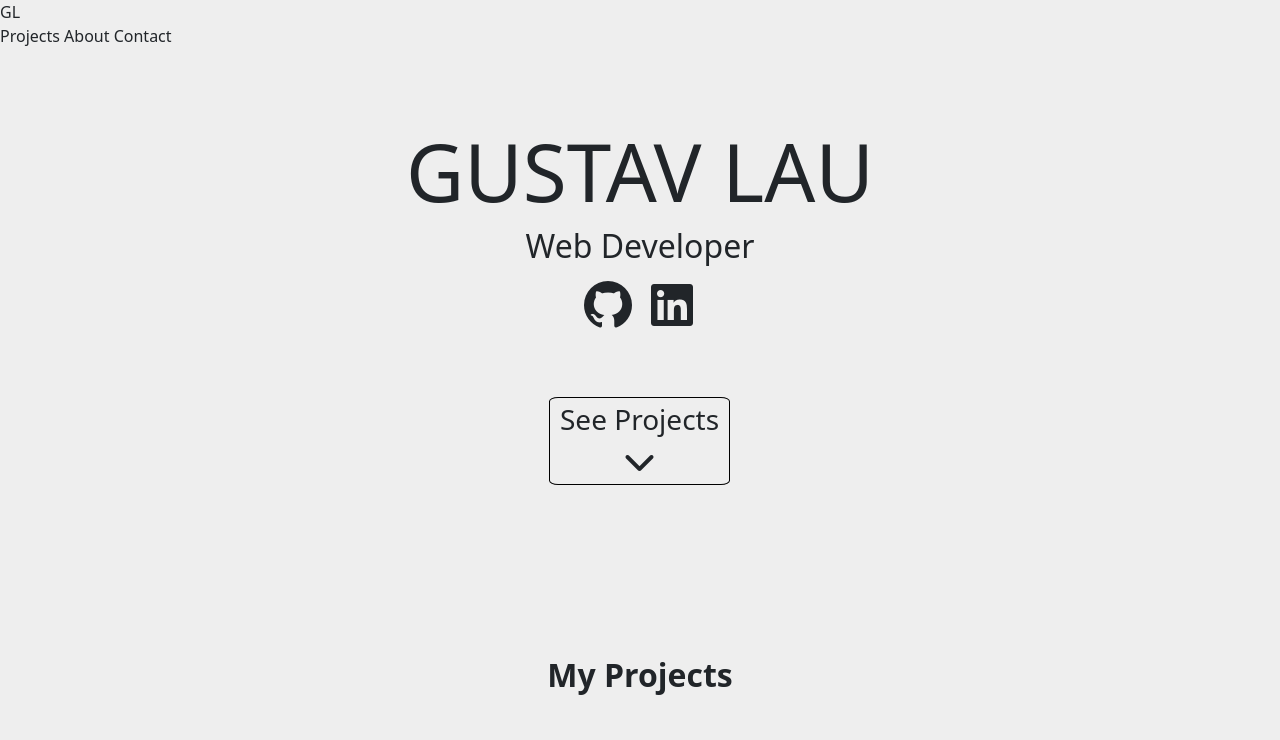
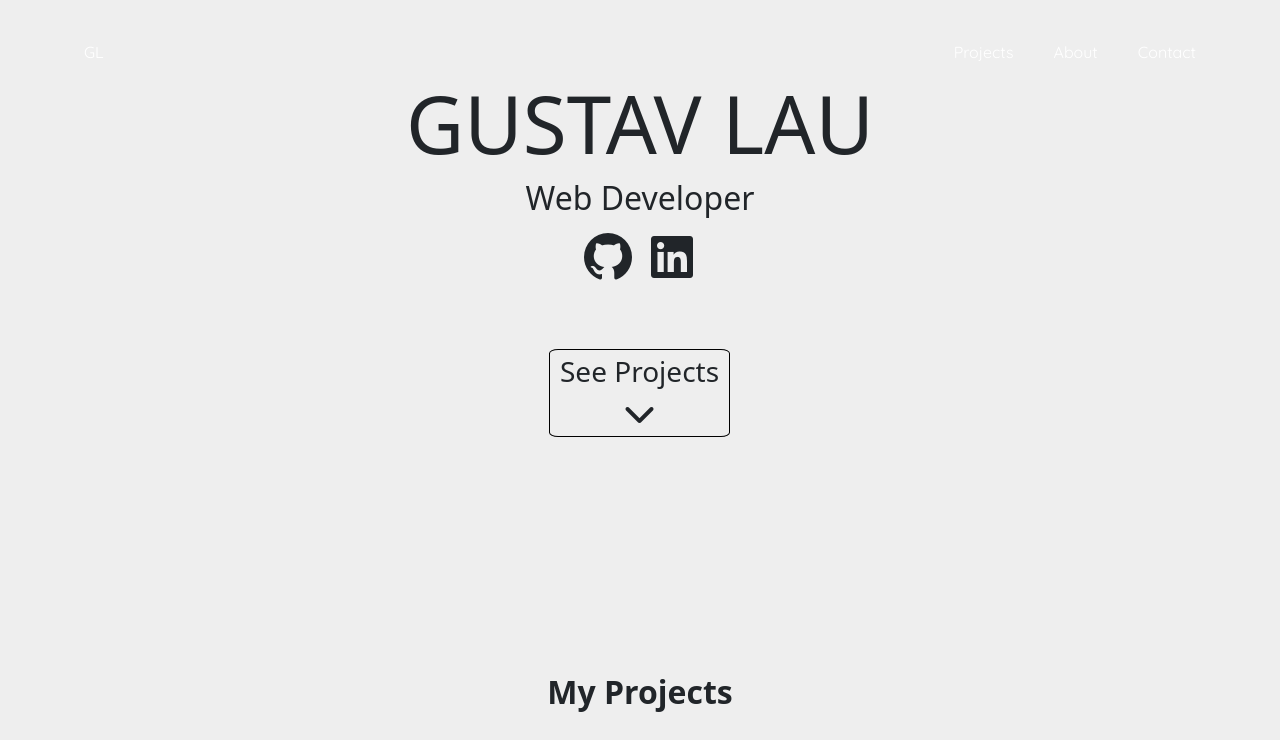
Before and after one commit to gustavlau/gustavlau.github.io, a plain HTML site: page index.html in a window 1280 px wide. Shown: the top 740 px of the page. Drawn offline with nearby package versions, Linux system fonts and the light colour scheme.

Commit message:
add nav bar style

```diff
--- a/main.css
+++ b/main.css
@@ -1,6 +1,7 @@
 /* *{
     border:solid black 1px;
 } */
+@import url('https://fonts.googleapis.com/css?family=Quicksand:400,500,700'); /*header font*/
 
 body{
     background-color:rgb(238, 238, 238)
@@ -14,23 +15,14 @@ body{
 
 }
 
-/* header{
-    width:50%;
-    margin-left:auto;
-    margin-right:auto;
+.anchor{
+  height:65px;
 }
-
-.header-text{
-    display:flex;
-    align-items: center;
-    justify-content: center;
-    flex-direction: column;
-
-} */
 
 .projects-link{
     margin-top:20px;
 }
+
 
 .links{
     width:11rem;
@@ -55,7 +47,7 @@ body{
 
 .bg-image{
   /* width:100%; */
-  height:40vh;
+  height:30vh;
   overflow-y: hidden;
 }
 
@@ -69,14 +61,16 @@ body{
     cursor:pointer;
 }
 
-.fa-chevron-down:hover{
-
-}
-
 a {
     text-decoration: none;
     color: inherit;
 }
+
+a:hover {
+  text-decoration: none;
+  color: inherit;
+}
+
 
 .top-nav{
     height:2rem;
@@ -157,18 +151,68 @@ a {
   animation-direction: normal, alternate;
 }
 
+
+.nav {
+  width: 100%;
+  height: 65px;
+  position: fixed;
+  line-height: 65px;
+  padding-top: 20px;
+  padding-bottom: 20px;
+  -webkit-transition: all 0.4s ease;
+  transition: all 0.4s ease;
+}
+
+
+.affix {
+  padding: 0;
+  background-color: #111;
+  z-index:10;
+}
+
+.nav-links {
+  width:90%;
+  margin-right:auto;
+  margin-left:auto;
+  display: flex;
+  justify-content:space-between;
+  color: white;
+  font-family: "Quicksand", sans-serif;
+  align-items:center;
+}
+
+.nav-links a{
+  margin:0 20px;
+}
+
+.nav-links a:hover{
+  color:orange;
+}
+
+#nav-link-1{
+
+}
+
+#nav-link-main{
+  font-size:1em;
+  flex-grow:1;
+}
+
+
 @media (min-width: 576px) {
 
 }
 
 @media (min-width: 768px) {
-    /* .card-main div{
-        flex-grow:0;
+  #hero{
+    height: 35rem;
   }
-} */
+}
 
 @media (min-width: 992px) {
-
+  .bg-image{
+    height:40vh;
+  }
 }
 
 @media (min-width: 1200px) {
@@ -176,5 +220,10 @@ a {
 }
 
 @media (min-width: 1400px) {
-
+  #hero{
+    height: 55rem;
   }
+  .bg-image{
+    height:50vh;
+  }
+}
```
Lines whose indentation alone changed are shown as unchanged.
